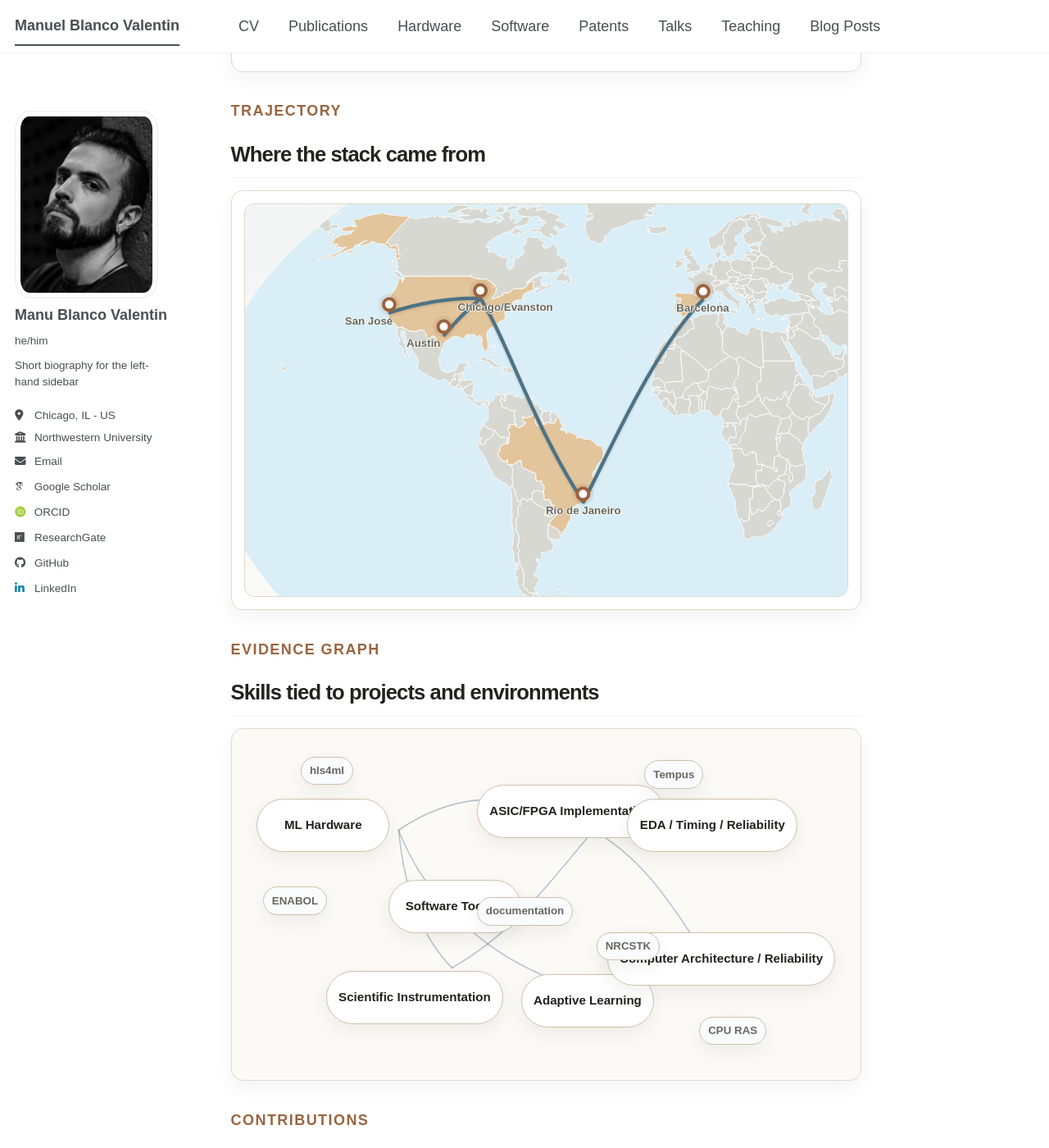
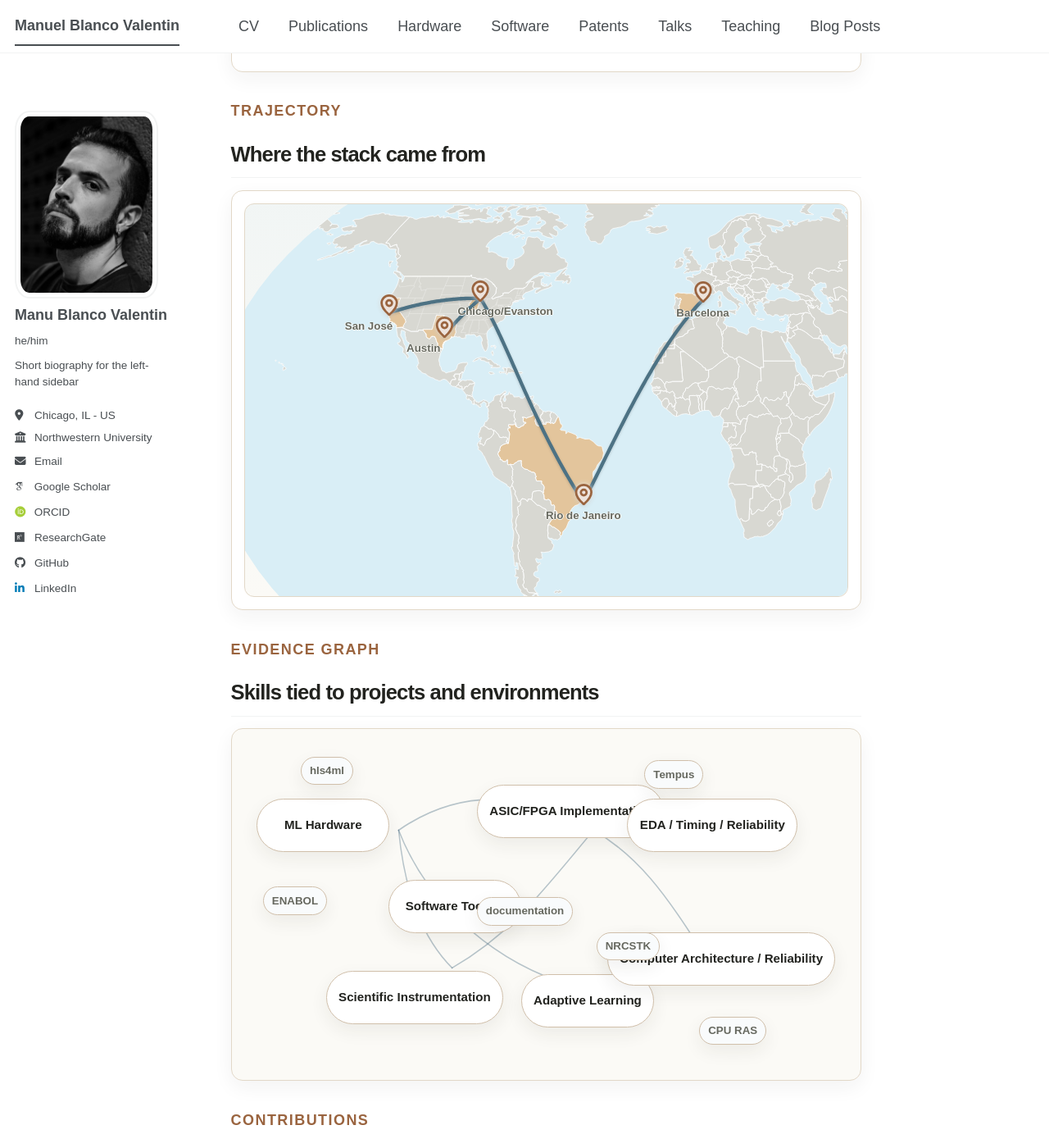
Before and after one commit to manuelblancovalentin/manuelblancovalentin.github.io, a Jekyll site: the page built from _pages/about.md, in a window 1280 px wide and 1400 px high, scrolled down 2234 px. Shown: the whole window at 82% size. Built offline with Jekyll 4.4.1, drawn with Linux system fonts in a browser that asks for light colours; some web fonts are replaced; a script bundle is joined from its source files by our own code; library files that are not in the unit come from our copies.

Commit message:
Refine trajectory map markers

```diff
--- a/_includes/landing-trajectory.html
+++ b/_includes/landing-trajectory.html
@@ -2,8 +2,8 @@
   <div class="landing-trajectory__map" aria-hidden="false" style="--landing-trajectory-aspect: 958.8 / 624;">
     <img class="landing-trajectory__basemap" src="/images/maps/trajectory-map.svg" alt="Cropped world map showing the trajectory Barcelona to Rio de Janeiro to Chicago to San Jose to Chicago to Austin" loading="lazy">
 
-    <button class="landing-trajectory__pin landing-trajectory__pin--barcelona" type="button">
-      <span class="landing-trajectory__pin-dot" aria-hidden="true"></span>
+    <button class="landing-trajectory__pin landing-trajectory__pin--barcelona" type="button" onmouseenter="this.classList.add('is-active')" onmouseleave="this.classList.remove('is-active')" onfocus="this.classList.add('is-active')" onblur="this.classList.remove('is-active')" onclick="this.classList.add('is-active')">
+      {% include lucide-icon.html name="map-pin" class="landing-trajectory__pin-icon" size=25 %}
       <span class="landing-trajectory__label">Barcelona</span>
       <span class="landing-tooltip" role="tooltip">
         <strong>Robotics Engineering</strong>
@@ -12,8 +12,8 @@
       </span>
     </button>
 
-    <button class="landing-trajectory__pin landing-trajectory__pin--rio" type="button">
-      <span class="landing-trajectory__pin-dot" aria-hidden="true"></span>
+    <button class="landing-trajectory__pin landing-trajectory__pin--rio" type="button" onmouseenter="this.classList.add('is-active')" onmouseleave="this.classList.remove('is-active')" onfocus="this.classList.add('is-active')" onblur="this.classList.remove('is-active')" onclick="this.classList.add('is-active')">
+      {% include lucide-icon.html name="map-pin" class="landing-trajectory__pin-icon" size=25 %}
       <span class="landing-trajectory__label">Rio de Janeiro</span>
       <span class="landing-tooltip" role="tooltip">
         <strong>Applied Physics + Industrial AI</strong>
@@ -22,8 +22,8 @@
       </span>
     </button>
 
-    <button class="landing-trajectory__pin landing-trajectory__pin--chicago" type="button">
-      <span class="landing-trajectory__pin-dot" aria-hidden="true"></span>
+    <button class="landing-trajectory__pin landing-trajectory__pin--chicago" type="button" onmouseenter="this.classList.add('is-active')" onmouseleave="this.classList.remove('is-active')" onfocus="this.classList.add('is-active')" onblur="this.classList.remove('is-active')" onclick="this.classList.add('is-active')">
+      {% include lucide-icon.html name="map-pin" class="landing-trajectory__pin-icon" size=25 %}
       <span class="landing-trajectory__label">Chicago/Evanston</span>
       <span class="landing-tooltip" role="tooltip">
         <strong>Ph.D. at Northwestern</strong>
@@ -32,8 +32,8 @@
       </span>
     </button>
 
-    <button class="landing-trajectory__pin landing-trajectory__pin--sanjose" type="button">
-      <span class="landing-trajectory__pin-dot" aria-hidden="true"></span>
+    <button class="landing-trajectory__pin landing-trajectory__pin--sanjose" type="button" onmouseenter="this.classList.add('is-active')" onmouseleave="this.classList.remove('is-active')" onfocus="this.classList.add('is-active')" onblur="this.classList.remove('is-active')" onclick="this.classList.add('is-active')">
+      {% include lucide-icon.html name="map-pin" class="landing-trajectory__pin-icon" size=25 %}
       <span class="landing-trajectory__label">San José</span>
       <span class="landing-tooltip" role="tooltip">
         <strong>Cadence internship / EDA + Timing Signoff</strong>
@@ -42,8 +42,8 @@
       </span>
     </button>
 
-    <button class="landing-trajectory__pin landing-trajectory__pin--austin" type="button">
-      <span class="landing-trajectory__pin-dot" aria-hidden="true"></span>
+    <button class="landing-trajectory__pin landing-trajectory__pin--austin" type="button" onmouseenter="this.classList.add('is-active')" onmouseleave="this.classList.remove('is-active')" onfocus="this.classList.add('is-active')" onblur="this.classList.remove('is-active')" onclick="this.classList.add('is-active')">
+      {% include lucide-icon.html name="map-pin" class="landing-trajectory__pin-icon" size=25 %}
       <span class="landing-trajectory__label">Austin</span>
       <span class="landing-tooltip" role="tooltip">
         <strong>AMD internship / CPU RAS Reliability Architecture</strong>
--- a/_sass/layout/_landing.scss
+++ b/_sass/layout/_landing.scss
@@ -217,7 +217,7 @@
   position: relative;
   aspect-ratio: var(--landing-trajectory-aspect, 958.8 / 624);
   min-height: 320px;
-  overflow: hidden;
+  overflow: visible;
   background:
     linear-gradient(180deg, color-mix(in srgb, var(--landing-accent-soft) 45%, transparent), transparent),
     var(--landing-panel-soft);
@@ -233,6 +233,7 @@
   height: 100%;
   object-fit: fill;
   opacity: 1;
+  border-radius: inherit;
 }
 
 html[data-theme='dark'] .landing-trajectory__basemap {
@@ -251,7 +252,7 @@
   cursor: help;
   font: inherit;
   text-align: center;
-  transform: translate(-50%, -50%);
+  transform: translate(-50%, -25px);
 
   &:focus-visible {
     outline: 3px solid color-mix(in srgb, var(--landing-accent) 55%, transparent);
@@ -260,19 +261,28 @@
   }
 }
 
+.landing-trajectory__pin.is-active,
+.landing-trajectory__pin:hover,
+.landing-trajectory__pin:focus,
+.landing-trajectory__pin:focus-visible {
+  z-index: 5;
+}
+
 .landing-trajectory__pin--barcelona { left: 76.011%; top: 24.423%; }
 .landing-trajectory__pin--rio { left: 56.181%; top: 75.960%; }
 .landing-trajectory__pin--chicago { left: 39.076%; top: 24.031%; }
 .landing-trajectory__pin--sanjose { left: 23.992%; top: 27.657%; }
 .landing-trajectory__pin--austin { left: 33.079%; top: 33.340%; }
 
-.landing-trajectory__pin-dot {
-  width: 1rem;
-  height: 1rem;
-  background: var(--landing-panel);
-  border: 4px solid var(--landing-warm);
-  border-radius: 50%;
-  box-shadow: 0 0 0 4px color-mix(in srgb, var(--landing-warm) 13%, transparent);
+.landing-trajectory__pin-icon {
+  width: 1.55rem;
+  height: 1.55rem;
+  color: var(--landing-warm);
+  fill: color-mix(in srgb, var(--landing-panel) 82%, var(--landing-warm));
+  filter:
+    drop-shadow(0 0 0.18rem color-mix(in srgb, var(--landing-panel) 82%, transparent))
+    drop-shadow(0 0.08rem 0.08rem rgba(45, 38, 28, 0.18));
+  stroke-width: 2.35;
 }
 
 .landing-trajectory__label {
@@ -339,9 +349,28 @@
   }
 }
 
+.landing-trajectory__pin--sanjose .landing-tooltip {
+  left: 0;
+  transform: translateX(-0.35rem);
+}
+
+.landing-trajectory__pin--barcelona .landing-tooltip {
+  right: 0;
+  left: auto;
+  transform: translateX(0.35rem);
+}
+
+.landing-trajectory__pin--chicago .landing-tooltip,
+.landing-trajectory__pin--sanjose .landing-tooltip,
+.landing-trajectory__pin--barcelona .landing-tooltip {
+  bottom: auto;
+  top: calc(100% + 0.55rem);
+}
+
 .landing-trajectory__pin:hover .landing-tooltip,
 .landing-trajectory__pin:focus .landing-tooltip,
-.landing-trajectory__pin:focus-visible .landing-tooltip {
+.landing-trajectory__pin:focus-visible .landing-tooltip,
+.landing-trajectory__pin.is-active .landing-tooltip {
   display: block;
 }
 
@@ -507,7 +536,7 @@
     text-align: left;
   }
 
-  .landing-trajectory__pin-dot {
+  .landing-trajectory__pin-icon {
     grid-row: span 2;
     margin-top: 0.1rem;
   }
--- a/package.json
+++ b/package.json
@@ -34,6 +34,7 @@
     "onchange": "^7.1.0",
     "topojson-client": "^3.1.0",
     "uglify-js": "^3.17.4",
+    "us-atlas": "^3.0.1",
     "world-atlas": "^2.0.2"
   },
   "scripts": {
```
Also changed, not shown: scripts/generate_trajectory_map.mjs (+22 -1 lines), images/maps/trajectory-map.svg.
